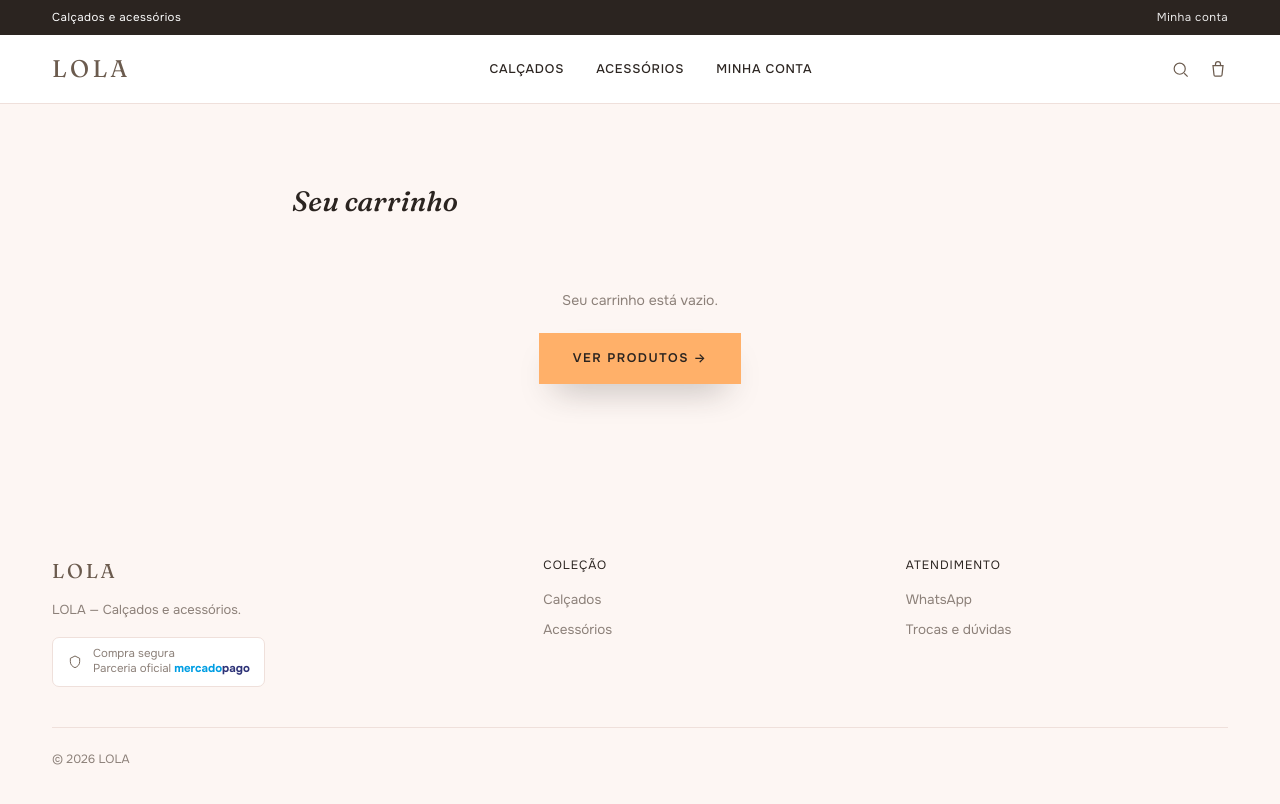
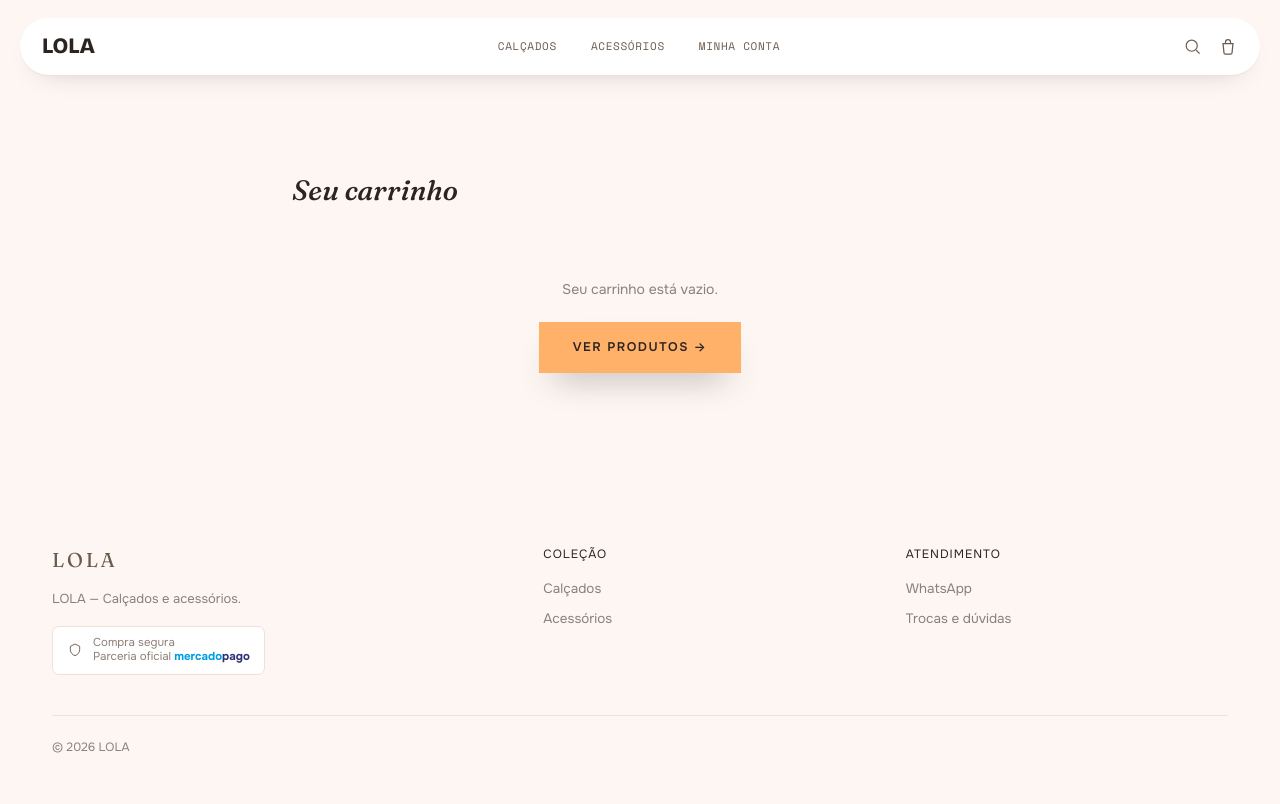
Before and after one commit to Eduavb/sistema-lola, a Next.js app: page /carrinho in a window 1280 px wide. Shown: the top 804 px of the page. Built offline with nearby package versions, Linux system fonts and the light colour scheme.

Commit message:
feat: reestiliza Header com nav em pill e nova identidade
Co-Authored-By: Claude Sonnet 5 <noreply@anthropic.com>

```diff
--- a/components/Header.tsx
+++ b/components/Header.tsx
@@ -16,162 +16,55 @@ export default function Header() {
   const { totalItens } = useCart();
 
   return (
-    <>
-      <div style={{ background: "var(--ink)", color: "#fff" }}>
-        <div
-          className="wrap"
-          style={{
-            display: "flex",
-            justifyContent: "space-between",
-            alignItems: "center",
-            padding: "9px 32px",
-            fontSize: 11.5,
-            letterSpacing: "0.04em",
-          }}
-        >
-          <span>{BRAND.tagline}</span>
-          <span style={{ display: "flex", gap: 22, opacity: 0.9 }}>
-            <Link href="/minha-conta">Minha conta</Link>
-          </span>
-        </div>
-      </div>
-
-      <header
-        style={{
-          background: "var(--surface)",
-          borderBottom: "1px solid var(--line)",
-        }}
-      >
-        <div
-          className="wrap"
-          style={{
-            display: "flex",
-            alignItems: "center",
-            justifyContent: "space-between",
-            padding: "22px 32px",
-            gap: 28,
-          }}
-        >
+    <header className="site-header">
+      <div className="wrap site-header-pill">
         <button
           aria-label="Abrir menu"
           aria-expanded={open}
           aria-controls="mobileNav"
           onClick={() => setOpen((v) => !v)}
           className="menu-btn"
-            style={{
-              display: "none",
-              background: "none",
-              border: "none",
-              padding: 4,
-              cursor: "pointer",
-              color: "var(--ink-soft)",
-            }}
         >
-            <svg
-              viewBox="0 0 24 24"
-              fill="none"
-              stroke="var(--ink-soft)"
-              strokeWidth={1.6}
-              width={23}
-              height={23}
-            >
+          <svg viewBox="0 0 24 24" fill="none" stroke="var(--ink)" strokeWidth={1.8} width={21} height={21}>
             <path d="M3 6h18M3 12h18M3 18h18" />
           </svg>
         </button>
-          <Link href="/" style={{ display: "flex", alignItems: "center" }}>
+
+        <Link href="/" className="site-logo">
           {/* TODO: trocar por <img> quando a logo existir */}
-            <span
-              style={{
-                fontFamily: "var(--font-serif)",
-                fontSize: 24,
-                letterSpacing: "0.14em",
-                color: "var(--ink-soft)",
-                lineHeight: 1,
-              }}
-            >
           {BRAND.nome}
-            </span>
         </Link>
-          <nav
-            className="nav-main"
-            style={{
-              display: "flex",
-              gap: 32,
-              fontSize: 12.5,
-              letterSpacing: "0.06em",
-              textTransform: "uppercase",
-              fontWeight: 500,
-            }}
-          >
+
+        <nav className="nav-main" aria-label="Categorias">
           {NAV_LINKS.map((l) => (
-              <a key={l.href} href={l.href} style={{ color: "var(--ink)" }}>
+            <a key={l.href} href={l.href} className="nav-link">
               {l.label}
             </a>
           ))}
         </nav>
-          <div style={{ display: "flex", gap: 18, color: "var(--ink-soft)", alignItems: "center" }}>
+
+        <div className="site-header-actions">
           <svg viewBox="0 0 24 24" fill="none" stroke="var(--ink-soft)" strokeWidth={1.5} width={19} height={19} aria-hidden="true">
             <circle cx="11" cy="11" r="7" />
             <path d="M21 21l-4.3-4.3" />
           </svg>
-            <Link href="/carrinho" style={{ position: "relative", display: "flex", color: "var(--ink-soft)" }} aria-label="Carrinho">
+          <Link href="/carrinho" className="cart-link" aria-label="Carrinho">
             <svg viewBox="0 0 24 24" fill="none" stroke="var(--ink-soft)" strokeWidth={1.5} width={20} height={20}>
               <path d="M6 8h12l-1.2 11.2a1.5 1.5 0 0 1-1.5 1.3H8.7a1.5 1.5 0 0 1-1.5-1.3L6 8z" />
               <path d="M9 8V6a3 3 0 0 1 6 0v2" />
             </svg>
-              {totalItens > 0 && (
-                <span
-                  style={{
-                    position: "absolute",
-                    top: -7,
-                    right: -8,
-                    background: "var(--accent-deep)",
-                    color: "#fff",
-                    fontSize: 9.5,
-                    fontWeight: 700,
-                    borderRadius: "50%",
-                    minWidth: 15,
-                    height: 15,
-                    display: "flex",
-                    alignItems: "center",
-                    justifyContent: "center",
-                    padding: "0 3px",
-                  }}
-                >
-                  {totalItens}
-                </span>
-              )}
+            {totalItens > 0 && <span className="cart-badge">{totalItens}</span>}
           </Link>
         </div>
       </div>
-      </header>
 
-      <nav
-        id="mobileNav"
-        className="mobile-nav"
-        style={{
-          display: open ? "flex" : "none",
-          flexDirection: "column",
-          background: "var(--surface)",
-          borderBottom: "1px solid var(--line)",
-        }}
-      >
+      <nav id="mobileNav" className="mobile-nav" style={{ display: open ? "flex" : "none" }}>
         {NAV_LINKS.map((l) => (
           <a
             key={l.href}
             href={l.href}
             onClick={() => setOpen(false)}
-            style={{
-              padding: "15px 32px",
-              fontSize: 13,
-              letterSpacing: "0.05em",
-              textTransform: "uppercase",
-              color: "var(--ink)",
-              borderTop: "1px solid var(--line)",
-              minHeight: 44,
-              display: "flex",
-              alignItems: "center",
-            }}
+            className="mobile-nav-link"
           >
             {l.label}
           </a>
@@ -179,11 +72,89 @@ export default function Header() {
       </nav>
 
       <style>{`
+        .site-header { padding: 18px 0; background: var(--bg); }
+        .site-header-pill {
+          display: flex;
+          align-items: center;
+          justify-content: space-between;
+          gap: 24px;
+          background: var(--surface);
+          border-radius: 999px;
+          padding: 12px 22px;
+          box-shadow: 0 1px 0 var(--line), 0 12px 28px -20px rgba(43,36,32,.35);
+        }
+        .site-logo {
+          font-family: var(--font-display), sans-serif;
+          font-weight: 800;
+          font-size: 22px;
+          letter-spacing: -0.01em;
+          color: var(--ink);
+          flex: none;
+        }
+        .nav-main { display: flex; gap: 6px; }
+        .nav-link {
+          font-family: var(--font-mono), monospace;
+          font-size: 11px;
+          letter-spacing: 0.06em;
+          text-transform: uppercase;
+          color: var(--ink-soft);
+          padding: 8px 14px;
+          border-radius: 999px;
+          transition: background .2s ease, color .2s ease;
+        }
+        .nav-link:hover, .nav-link:focus-visible {
+          background: var(--pink);
+          color: var(--ink);
+        }
+        .site-header-actions { display: flex; align-items: center; gap: 16px; flex: none; }
+        .cart-link { position: relative; display: flex; }
+        .cart-badge {
+          position: absolute;
+          top: -7px;
+          right: -8px;
+          background: var(--peach);
+          color: var(--ink);
+          font-size: 9.5px;
+          font-weight: 700;
+          border-radius: 50%;
+          min-width: 15px;
+          height: 15px;
+          display: flex;
+          align-items: center;
+          justify-content: center;
+          padding: 0 3px;
+        }
+        .menu-btn {
+          display: none;
+          background: none;
+          border: none;
+          padding: 4px;
+          cursor: pointer;
+        }
+        .mobile-nav {
+          flex-direction: column;
+          background: var(--surface);
+          border-radius: 18px;
+          margin: 8px 20px 0;
+          overflow: hidden;
+          box-shadow: 0 12px 28px -20px rgba(43,36,32,.35);
+        }
+        .mobile-nav-link {
+          padding: 15px 22px;
+          font-size: 13px;
+          letter-spacing: .05em;
+          text-transform: uppercase;
+          color: var(--ink);
+          border-top: 1px solid var(--line);
+          min-height: 44px;
+          display: flex;
+          align-items: center;
+        }
         @media (max-width: 820px) {
           .nav-main { display: none !important; }
           .menu-btn { display: flex !important; }
         }
       `}</style>
-    </>
+    </header>
   );
 }
```
Lines whose indentation alone changed are shown as unchanged.
